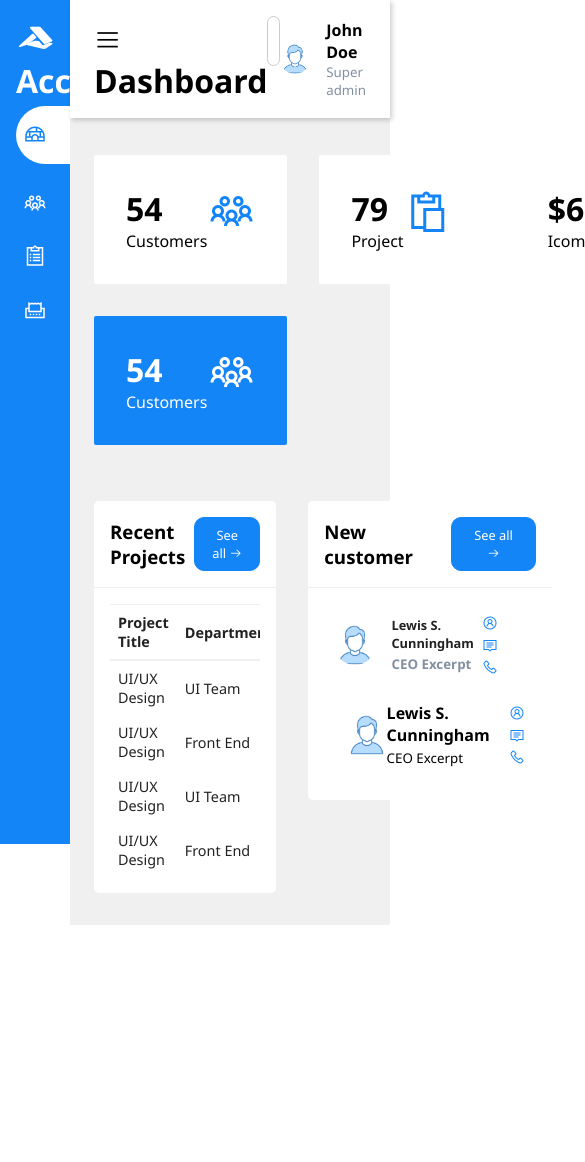
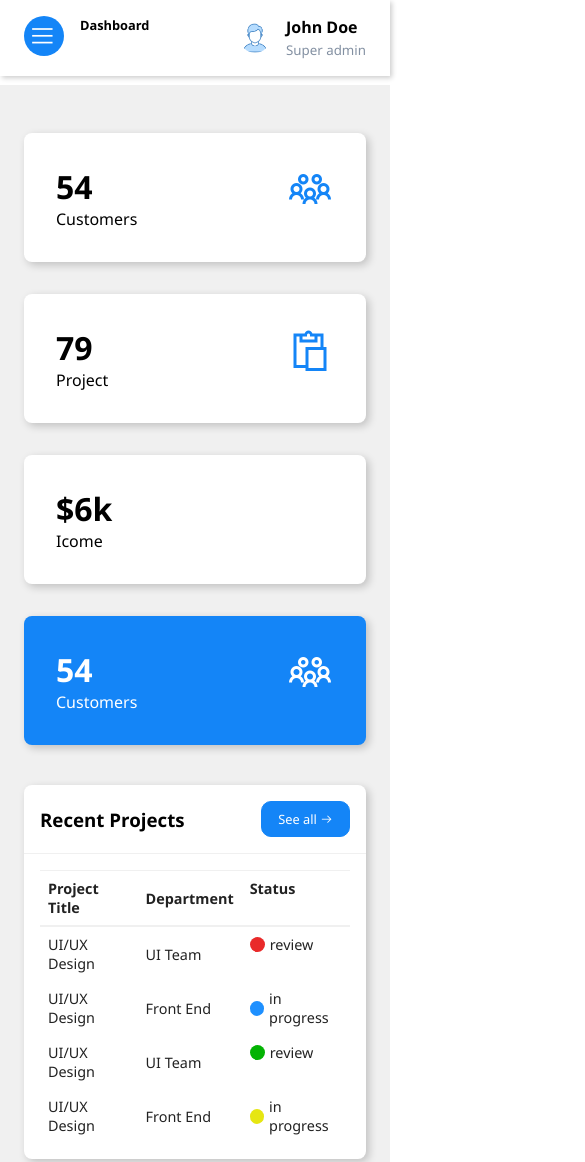
Before and after one commit to tntan796/my-admin-template, a plain HTML site: page index.html in a window 390 px wide. Shown: the top 1162 px of the page, 585 px wide, since content can reach past the window. Before the commit the page ends 925 px from the top, so only its background shows below. Drawn offline with nearby package versions, Linux system fonts and the light colour scheme.

Commit message:
update style responsive

```diff
--- a/style.css
+++ b/style.css
@@ -39,7 +39,7 @@
 
 .sidebar-menu li {
     width: 100%;
-    margin-bottom: 1.7rem;
+    margin-bottom: .5rem;
     padding-left: 1rem;
 }
 
@@ -48,14 +48,15 @@
     color: #fff;
     font-size: 1.1rem;
     padding-left: 1rem;
+    padding-top: 1rem;
+    padding-bottom: 1rem;
 }
 
-.sidebar-menu a.active {
+.sidebar-menu a.active, .sidebar-menu a:hover {
     background: white;
-    padding-top: 1rem;
-    padding-bottom: 1rem;
     color: var(--main-color);
     border-radius: 30px 0px 0px 30px;
+    transition: 0.3s;
 }
 
 .sidebar-menu a span:first-child {
@@ -63,6 +64,9 @@
     padding-right: 1rem;
 }
 
+#nav-toggle {
+    display: none;
+}
 
 #nav-toggle:checked + .sidebar {
     width: 70px;
@@ -176,7 +180,8 @@ main {
     justify-content: space-between;
     background: #fff;
     padding: 2rem;
-    border-radius: 2px;
+    border-radius: .5rem;
+    box-shadow: 3px 3px 8px rgba(0, 0, 0, 0.2);
 }
 
 .card-single div:first-child span{
@@ -199,7 +204,7 @@ main {
 }
 
 .recent-grid {
-    margin-top: 3.5rem;
+    margin-top: 2.5rem;
     display: grid;
     grid-gap: 2rem;
     grid-template-columns: 67% auto;
@@ -207,7 +212,9 @@ main {
 
 .card {
     background: #fff;
-    border-radius: 5px;
+    border-radius: .5rem;
+
+    box-shadow: 3px 3px 8px rgba(0, 0, 0, 0.2);
 }
 
 .card-header,
@@ -350,10 +357,121 @@ tr td:last-child {
         width: calc(100% - 70px);
         left: 70px;
     }
+
+    .sidebar:hover {
+        width: 345px;
+        z-index: 200;
+    }
+
+    .sidebar:hover .sidebar-brand,
+    .sidebar:hover li{
+        padding-left: 2rem;
+        text-align: left;
+    }
+
+    .sidebar:hover li a{
+        padding-left: 1rem;
+    }
+
+
+    .sidebar:hover .sidebar-brand h2 span:last-child,
+    .sidebar:hover li a span:last-child {
+        display: inline;
+    }
 }
 
 @media only screen and (max-width: 960px) {
     .cards {
         grid-template-columns: repeat(3, 1fr);
     }
+    .recent-grid {
+        grid-template-columns: 60% 40%;
+    }
 }
+
+@media only screen and (max-width: 768px) {
+    .cards {
+        grid-template-columns: 100%;
+    }
+    .recent-grid {
+        grid-template-columns: 100%;
+    }
+    .search-wrapper {
+        display: none;
+    }
+
+    .sidebar {
+        left: -100% !important;
+    }
+    header h1 {
+        display: flex;
+        justify-items: center;
+    }
+
+    header h1 label {
+        background: var(--main-color);
+        display: inline-block;
+        height: 40px;
+        width: 40px;
+        padding-right: 0rem;;
+        margin-right: 1rem;
+        text-align: center;
+        border-radius: 50%;
+        color: #fff;
+        display: flex;
+        align-items: center;
+        justify-content: center;
+    }
+
+    header {
+        width: 100% !important;
+        left: 0 !important;
+    }
+
+    header h1 {
+        font-size: .8rem;
+    }
+
+    header h1 span {
+        text-align: center;
+        padding-right: 1.2rem;
+        margin-right: -1rem;
+    }
+
+    .main-content {
+        width: 100%;
+        margin-left: 0rem;
+    }
+
+    #nav-toggle:checked + .sidebar {
+        left: 0 !important;
+        z-index: 100;
+        width: 345px;
+    }
+
+    #nav-toggle:checked + .sidebar .sidebar-brand,
+    #nav-toggle:checked + .sidebar li{
+        padding-left: 2rem;
+        text-align: left;
+    }
+
+    #nav-toggle:checked + .sidebar li a{
+        padding-left: 1rem;
+    }
+
+
+    #nav-toggle:checked + .sidebar .sidebar-brand h2 span:last-child,
+    #nav-toggle:checked + .sidebar li a span:last-child {
+        display: inline;
+    }
+
+    #nav-toggle:checked ~ .main-content {
+        margin-left: 0rem !important;
+    }
+}
+
+@media only screen and (max-width: 560px) {
+    .cards {
+        grid-template-columns: 100%;
+    }
+}
```
